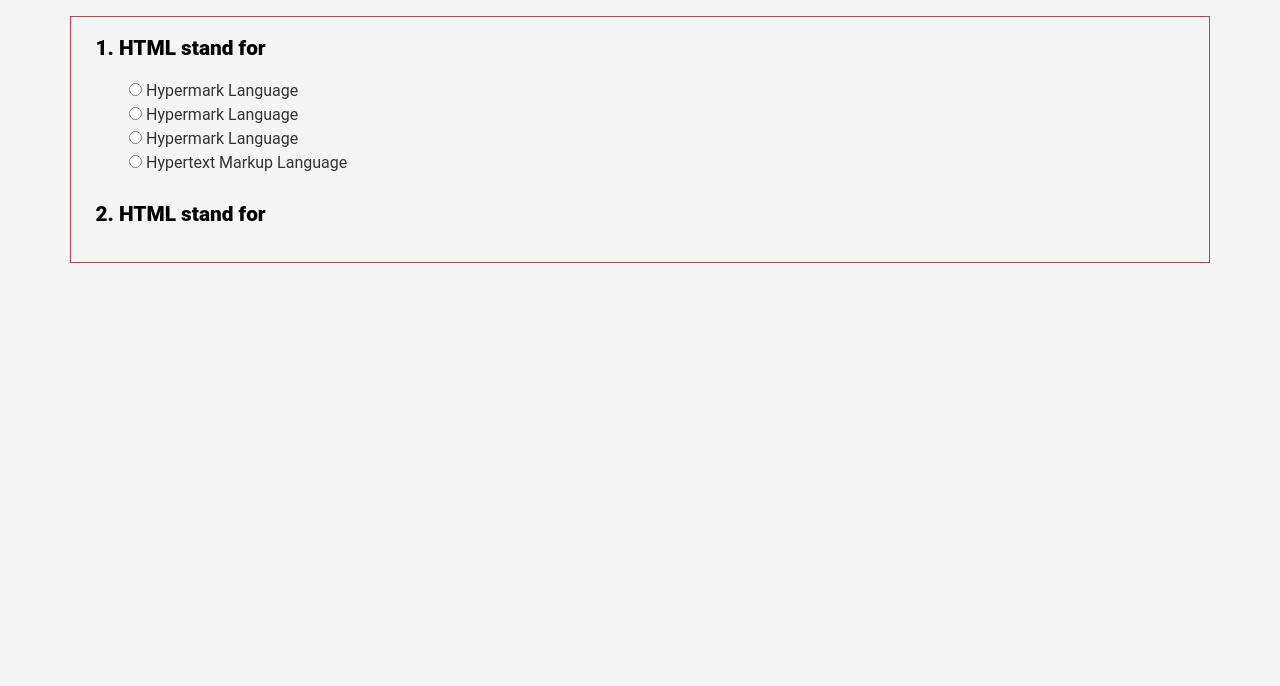
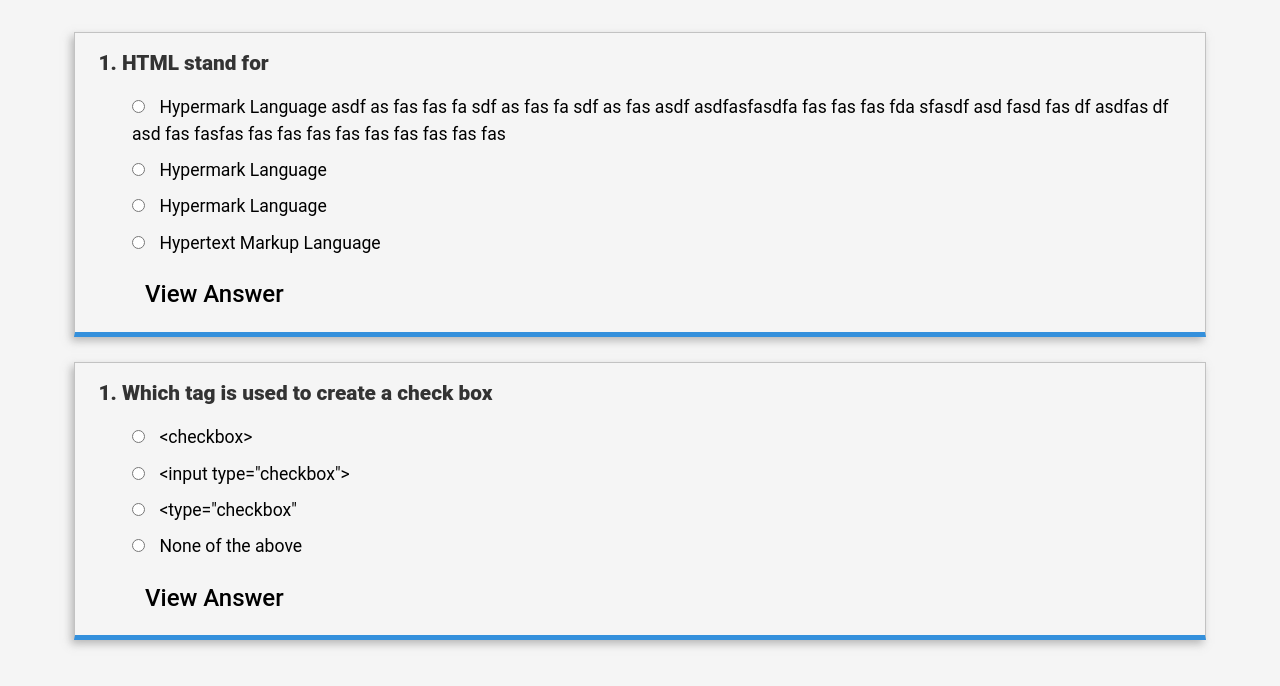
Before and after one commit to Aayushbasnet/Quiz-MCQ-frontend, a plain HTML site: page index.html in a window 1280 px wide. Drawn offline with nearby package versions, Linux system fonts and the light colour scheme.

Commit message:
mcq card added. Border and shadow added

```diff
--- a/index.css
+++ b/index.css
@@ -10,20 +10,36 @@ body {
     font-size: 16px;
     margin: 0;
     padding: 0;
-    color: #333333;
+    color: #000000;
 }
 
 .question li{
     font-size: 1.3em;
     font-weight: 800;
-    color: #000000;
+    color: #333333;
     margin-bottom: 15px;
 }
 
-.options ul {
+.option-list ul {
     padding-left: 10px;
 }
 
-.options ul li{
+.option-list ul li{
     list-style-type: none;
+    font-size: 1.1em;
+    font-weight: 600;
 }
+
+.option{
+    margin-bottom: 10px;
+}
+
+.mcq-card{
+    height: auto;
+    padding: 15px;
+    margin-bottom: 25px;
+    border: 1px solid #aaaa;
+    -webkit-box-shadow: -3px 4px 8px 0px rgba(125,125,125,0.5);
+    box-shadow: -3px 4px 8px 0px rgba(125,125,125,0.5);
+    border-bottom: 5px solid #3490dc;
+}
--- a/index.html
+++ b/index.html
@@ -10,49 +10,83 @@
     <link rel="stylesheet" href="index.css">
 </head>
 <body>
-    <div class="container mt-3 border border-danger p-3">
+    <div class="container mt-3 p-3">
         <form action="">
             <div class="row">
-                <div class="mcq pl-2">
+                <div class="mcq-card">
                     <ol>
                         <div class="question">
                             <li>HTML stand for </li>
                         </div>
-                        <div class="options mb-4">
+                        <div class="option-list mb-4">
                             <ul>
                                 <li>
                                     <div class="option">
                                         <input type="radio" id="answer" name="exam_question" value="Hypermark_Language">
-                                        <label for="answer">Hypermark Language</label><br>
+                                        <span style="margin : 0 10px;">Hypermark Language asdf as fas fas fa sdf as fas fa sdf as fas asdf asdfasfasdfa fas fas fas fda sfasdf asd fasd fas df asdfas df asd fas fasfas fas fas fas fas fas fas fas fas fas </span><br>
                                     </div>
                                 </li>
                                 <li>
                                     <div class="option">
                                         <input type="radio" id="answer" name="exam_question" value="Hypermix_language">
-                                        <label for="answer">Hypermark Language</label><br>
+                                        <span style="margin : 0 10px;">Hypermark Language</span><br>
                                     </div>
                                 </li>
                                 <li>
                                     <div class="option">
                                         <input type="radio" id="answer" name="exam_question" value="Hypermark Language">
-                                        <label for="answer">Hypermark Language</label><br>
+                                        <span style="margin : 0 10px;">Hypermark Language</span><br>
                                     </div>
                                 </li>
                                 <li>
                                     <div class="option">
                                         <input type="radio" id="answer" name="exam_question" value="Hypertext_Markup_Language">
-                                        <label for="answer">Hypertext Markup Language</label><br>
+                                        <span style="margin : 0 10px;">Hypertext Markup Language</span><br>
                                     </div>
                                 </li>
                             </ul>
                         </div>
-                        <!-- question 2 -->
+                    </ol>
+                    <h4 style="margin-left: 5%;">View Answer</h4>
+                </div>
+
+                <!-- question 2 -->
+                <div class="mcq-card">
+                    <ol>
                         <div class="question">
-                            <li>HTML stand for </li>
+                            <li> Which tag is used to create a check box </li>
                         </div>
-                </ol>
+                        <div class="option-list mb-4">
+                            <ul>
+                                <li>
+                                    <div class="option">
+                                        <input type="radio" id="answer" name="exam_question" value="<checkbox>">
+                                        <span style="margin : 0 10px;">&lt;checkbox&gt;</span><br>
+                                    </div>
+                                </li>
+                                <li>
+                                    <div class="option">
+                                        <input type="radio" id="answer" name="exam_question" value='<input type="checkbox">'>
+                                        <span style="margin : 0 10px;">&lt;input type="checkbox"&gt;</span><br>
+                                    </div>
+                                </li>
+                                <li>
+                                    <div class="option">
+                                        <input type="radio" id="answer" name="exam_question" value='<type="checkbox"'>
+                                        <span style="margin : 0 10px;">&lt;type="checkbox"</span><br>
+                                    </div>
+                                </li>
+                                <li>
+                                    <div class="option">
+                                        <input type="radio" id="answer" name="exam_question" value="None of the above">
+                                        <span style="margin : 0 10px;">None of the above</span><br>
+                                    </div>
+                                </li>
+                            </ul>
+                        </div>
+                    </ol>
+                    <h4 style="margin-left: 5%;">View Answer</h4>
                 </div>
-            </div>
         </form>
     </div>
 
```
